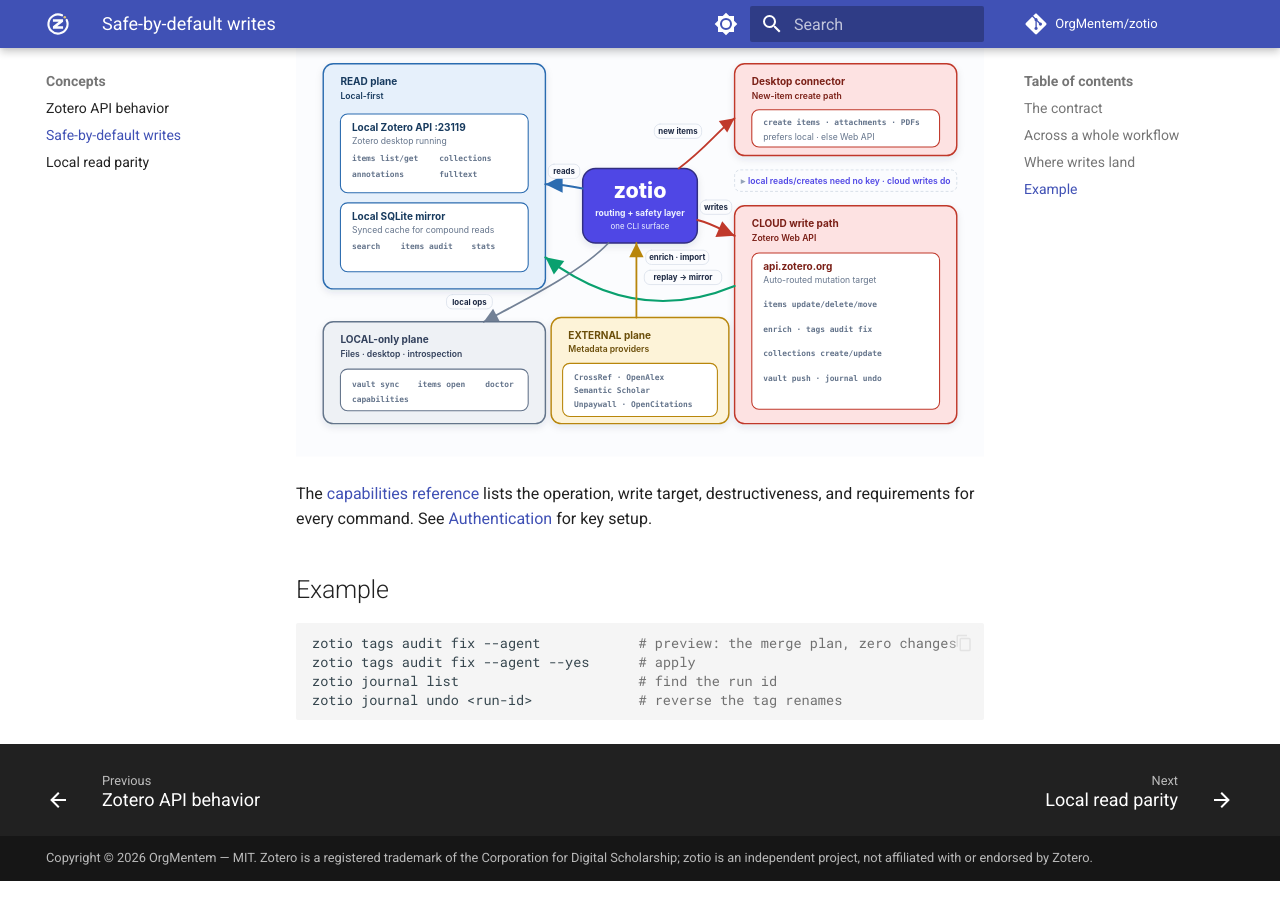
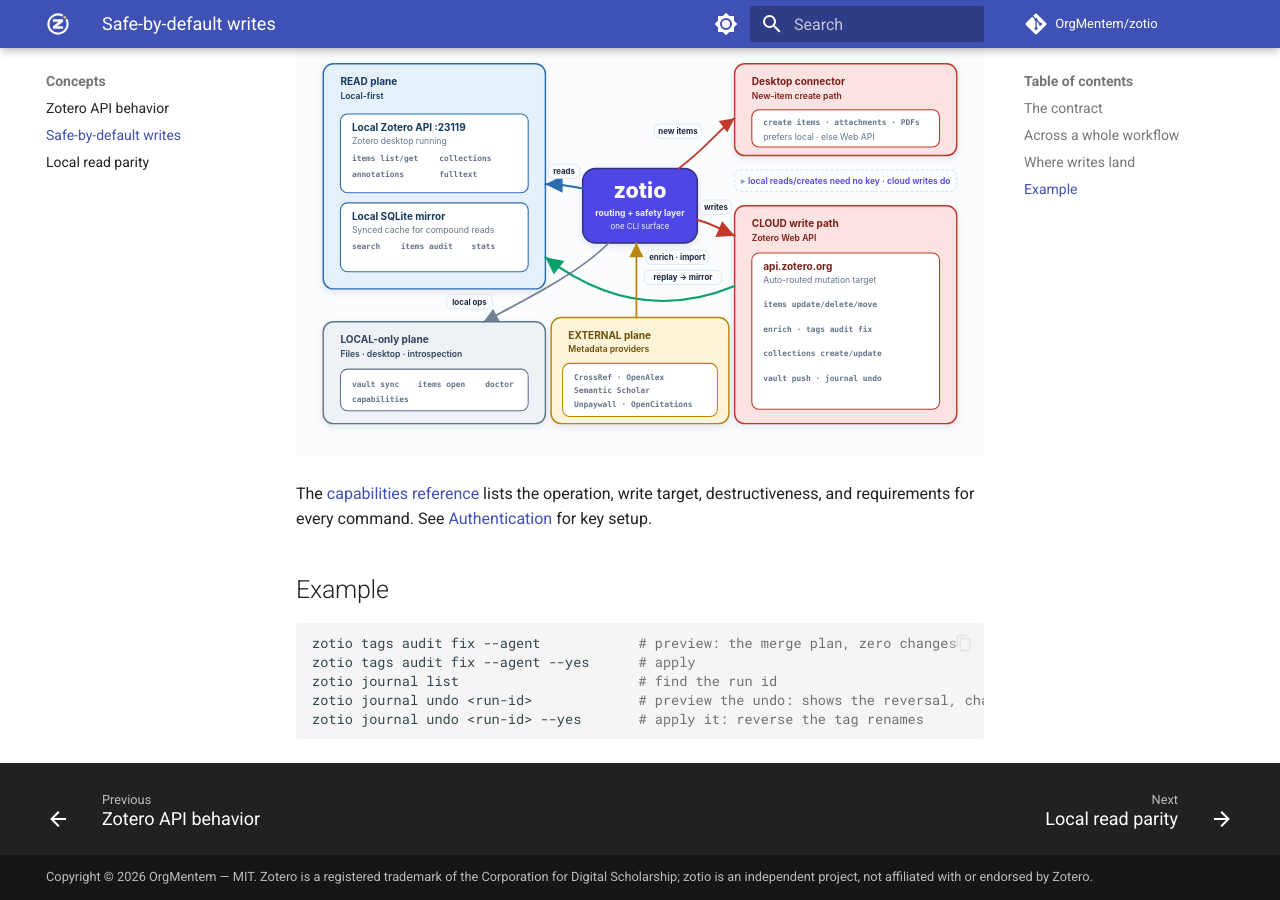
Before and after one commit to OrgMentem/zotio, an MkDocs documentation site: the page built from docs/concepts/write-safety.md, in a window 1280 px wide and 900 px high, scrolled down 2991 px. Built offline with MkDocs 1.6.1 and Material for MkDocs 9.7.7, drawn with Linux system fonts in a browser that asks for light colours; comment, search, counter and statistics services are not loaded.

Commit message:
docs(write-safety): add the apply step to the journal undo examples
journal undo previews unless --yes is passed; both examples now show the preview and the reviewed apply.

Finding: zotio-729dd11bafa9ea70

````diff
--- a/docs/concepts/write-safety.md
+++ b/docs/concepts/write-safety.md
@@ -39,5 +39,6 @@
 zotio tags audit fix --agent            # preview: the merge plan, zero changes
 zotio tags audit fix --agent --yes      # apply
 zotio journal list                      # find the run id
-zotio journal undo <run-id>             # reverse the tag renames
+zotio journal undo <run-id>             # preview the undo: shows the reversal, changes nothing
+zotio journal undo <run-id> --yes       # apply it: reverse the tag renames
 ```
--- a/docs/guide/workflows.md
+++ b/docs/guide/workflows.md
@@ -74,7 +74,8 @@
 
 ```bash
 zotio journal list --workflow <id>    # the entries that run created
-zotio journal undo <run-id>           # reverse one entry's reversible parts, as with any write
+zotio journal undo <run-id>           # preview the reversal of one entry's reversible parts
+zotio journal undo <run-id> --yes     # apply it, as with any write
 ```
 
 The workflow ID is not an undo handle: `journal undo` and `journal show` take the `run_id` of one entry, so undo each listed entry in turn. `journal undo` reverses only the reversible operations and reports the rest as refused, so review the run's journal entries before assuming everything came back.
````
